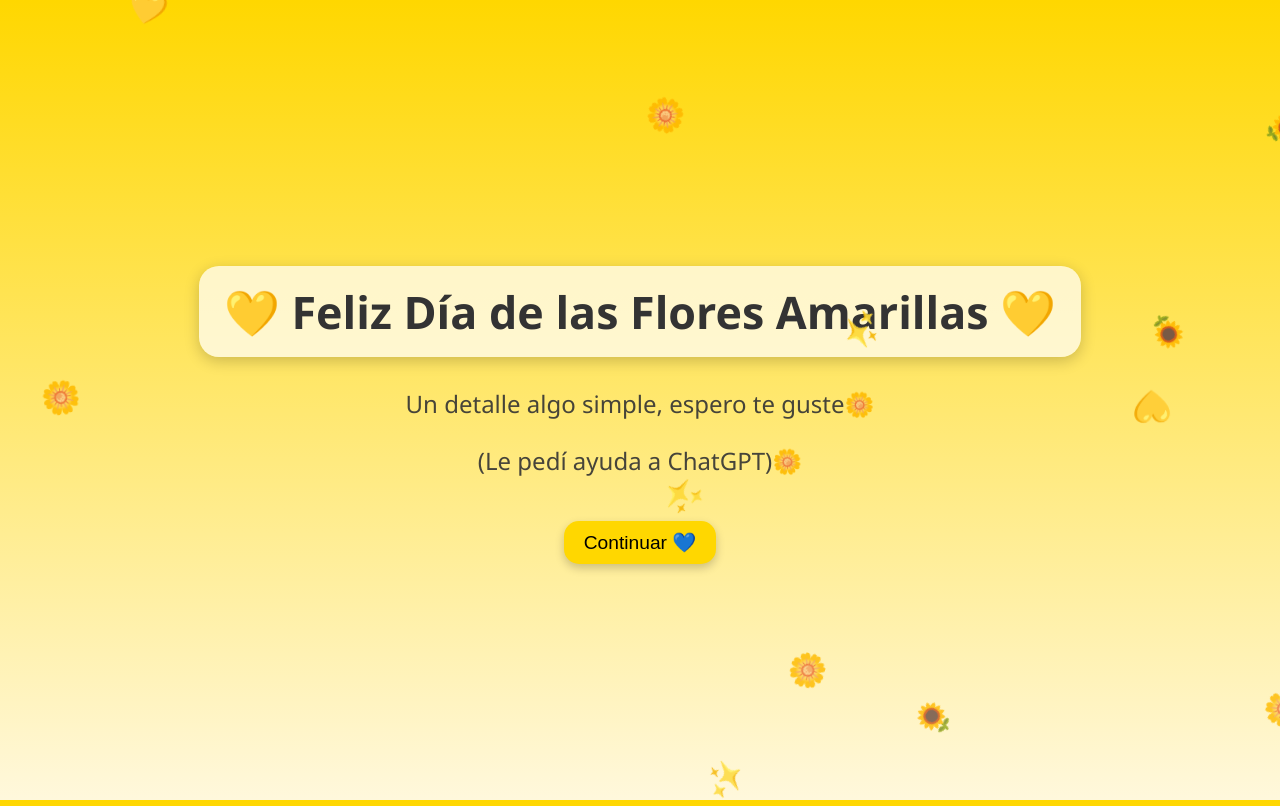
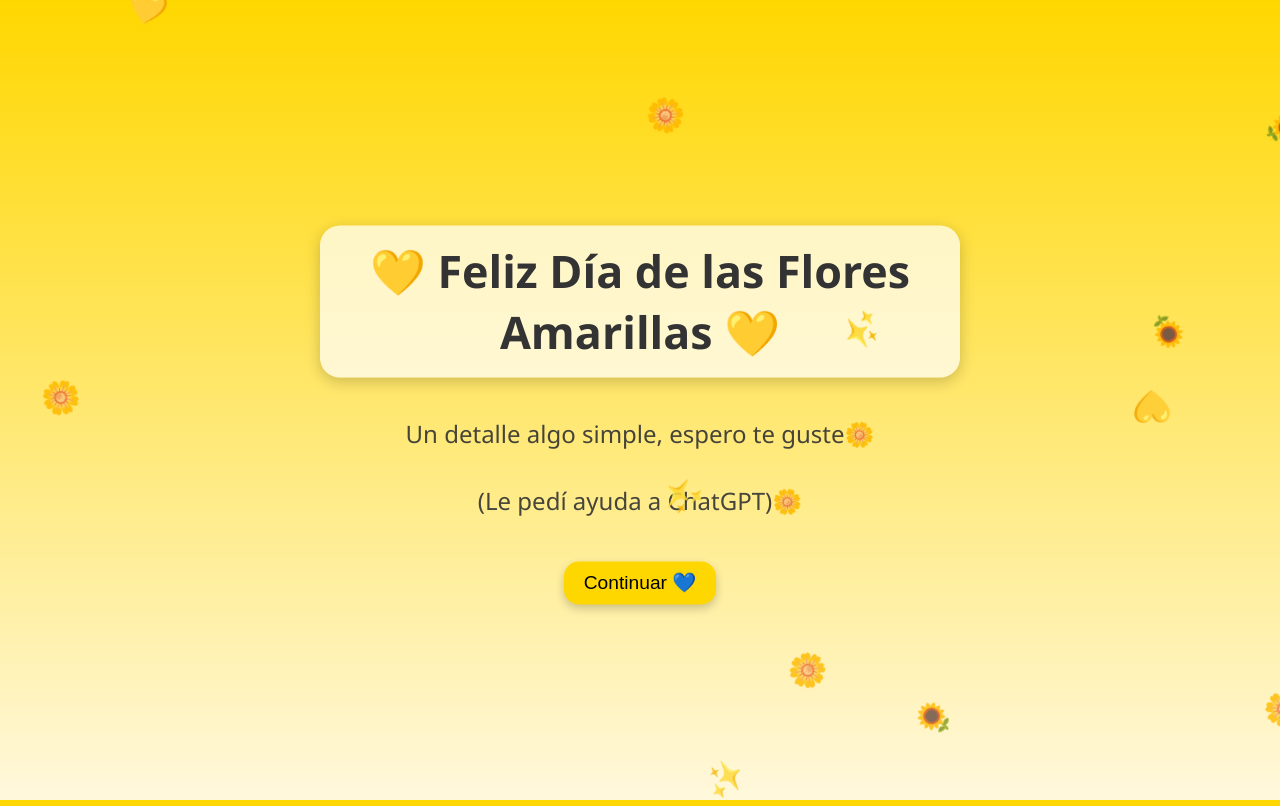
Before and after one commit to WolfFralx/Luz, a plain HTML site: page index.html in a window 1280 px wide. Shown: the top 806 px of the page. Drawn offline with Linux system fonts and the light colour scheme.

Commit message:
Update style.css

```diff
--- a/style.css
+++ b/style.css
@@ -1,18 +1,28 @@
+/* --- Body y fondo --- */
 body {
   margin: 0;
   padding: 0;
   overflow: hidden;
   height: 100vh;
   background: linear-gradient(to top, #fff8dc, #ffd700);
-  display: flex;
-  justify-content: center;
-  align-items: center;
-  flex-direction: column;
   font-family: 'Segoe UI', sans-serif;
   text-align: center;
   color: #333;
+  position: relative;
 }
 
+/* --- Contenedor centrado --- */
+.content {
+  position: absolute;
+  top: 50%;
+  left: 50%;
+  transform: translate(-50%, -50%);
+  display: flex;
+  flex-direction: column;
+  align-items: center;
+}
+
+/* --- Títulos y subtítulos --- */
 .title {
   font-size: 2.8rem;
   background: rgba(255, 255, 255, 0.7);
@@ -29,6 +39,7 @@ body {
   animation: fadeIn 3s ease-in-out;
 }
 
+/* --- Botones --- */
 button {
   margin-top: 20px;
   padding: 10px 20px;
@@ -46,6 +57,7 @@ button:hover {
   background: #ffbf00;
 }
 
+/* --- Mensajes ocultos --- */
 .hidden {
   display: none;
 }
@@ -74,6 +86,7 @@ button:hover {
   animation: fadeIn 2s ease-in-out;
 }
 
+/* --- Flores cayendo --- */
 .flower {
   position: absolute;
   top: -50px;
@@ -88,6 +101,7 @@ button:hover {
   }
 }
 
+/* --- Animación fadeIn --- */
 @keyframes fadeIn {
   from {opacity: 0; transform: scale(0.9);}
   to {opacity: 1; transform: scale(1);}
```
